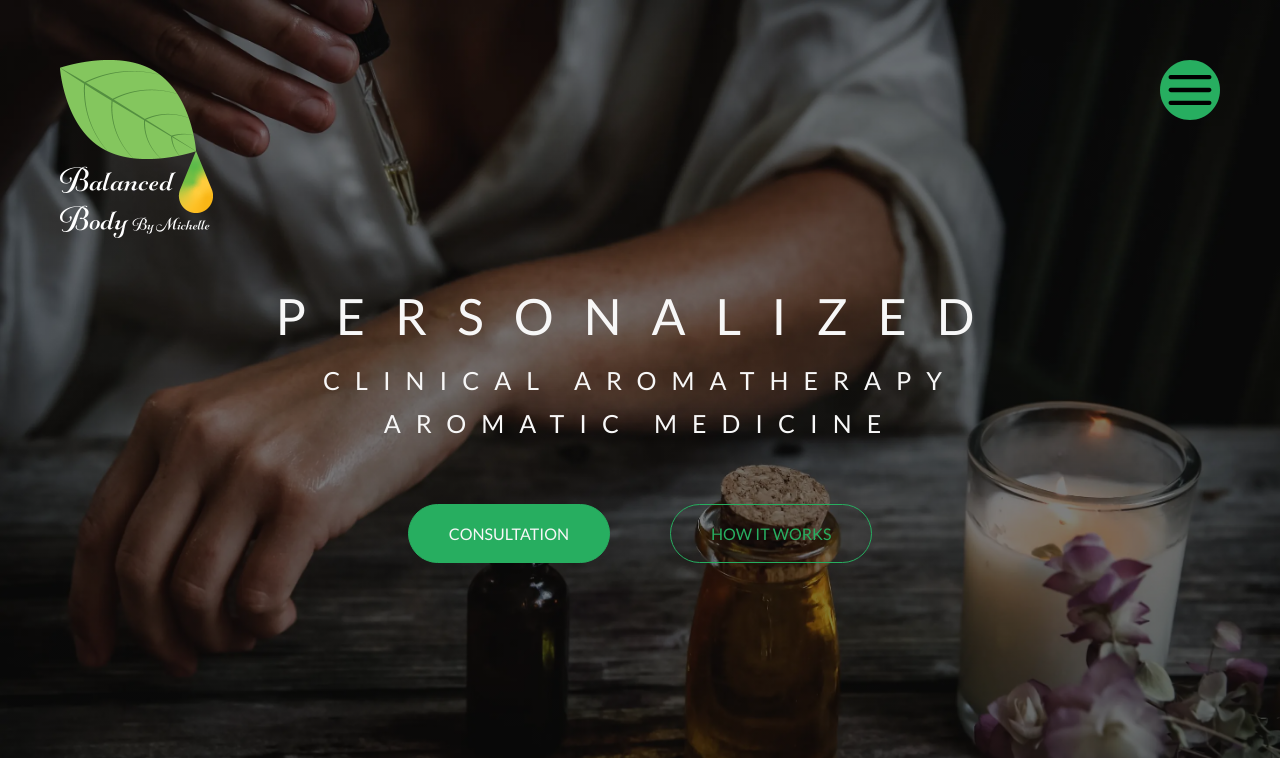
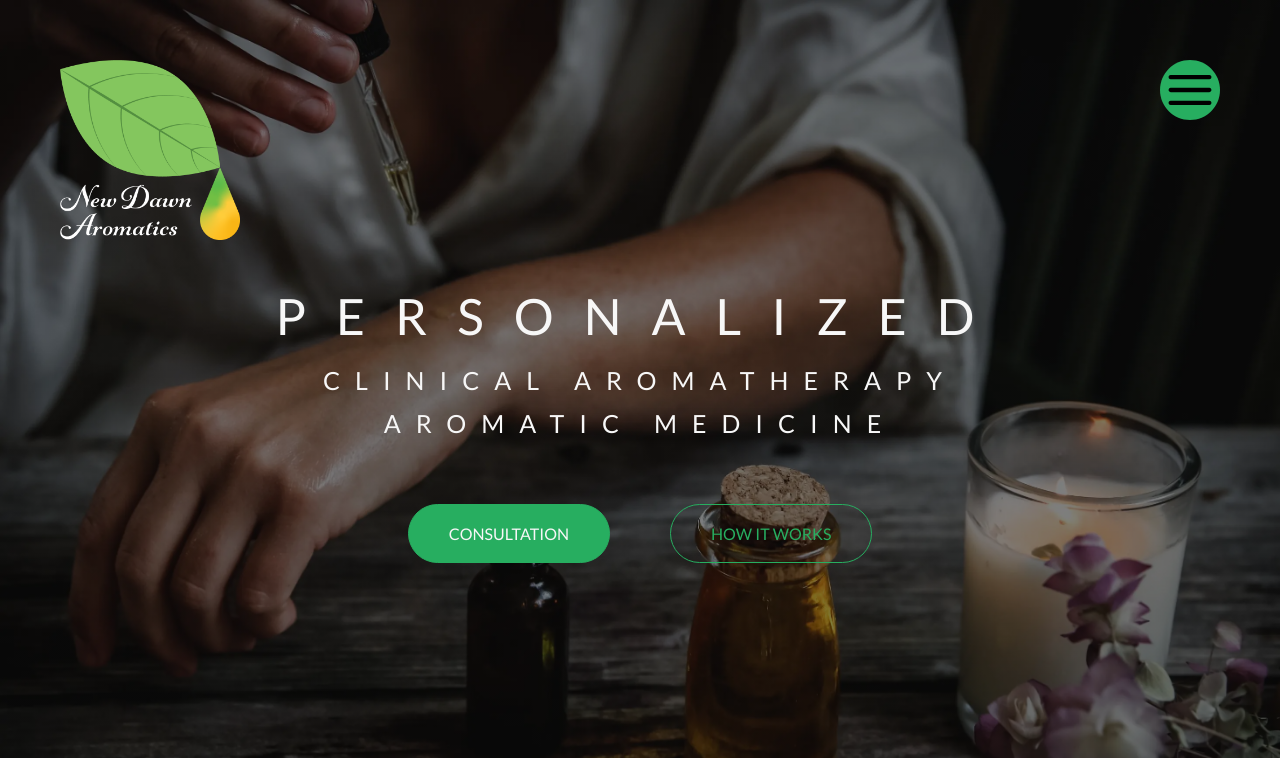
Before and after one commit to WestHousePro/NewDawnAromatics, a website: page docs/index.html in a window 1280 px wide. Shown: the top 758 px of the page. Drawn offline with nearby package versions, Linux system fonts and the light colour scheme.

Commit message:
Logo Fix

```diff
--- a/docs/index.html
+++ b/docs/index.html
@@ -56,7 +56,7 @@
       <div class="header__logo-box">
         <a href="index.html">
           <img
-            src="img/michelle_logo_named_144ppi.png"
+            src="img/michelle_logo_named_300ppi.png"
             alt="New Dawn Aromatics Logo"
             class="header__logo"
           />
```
Also changed, not shown: index.html (+1 -1 lines), docs/img/michelle_logo_named_144ppi.png (deleted), docs/img/michelle_logo_named_300ppi.png (added).
